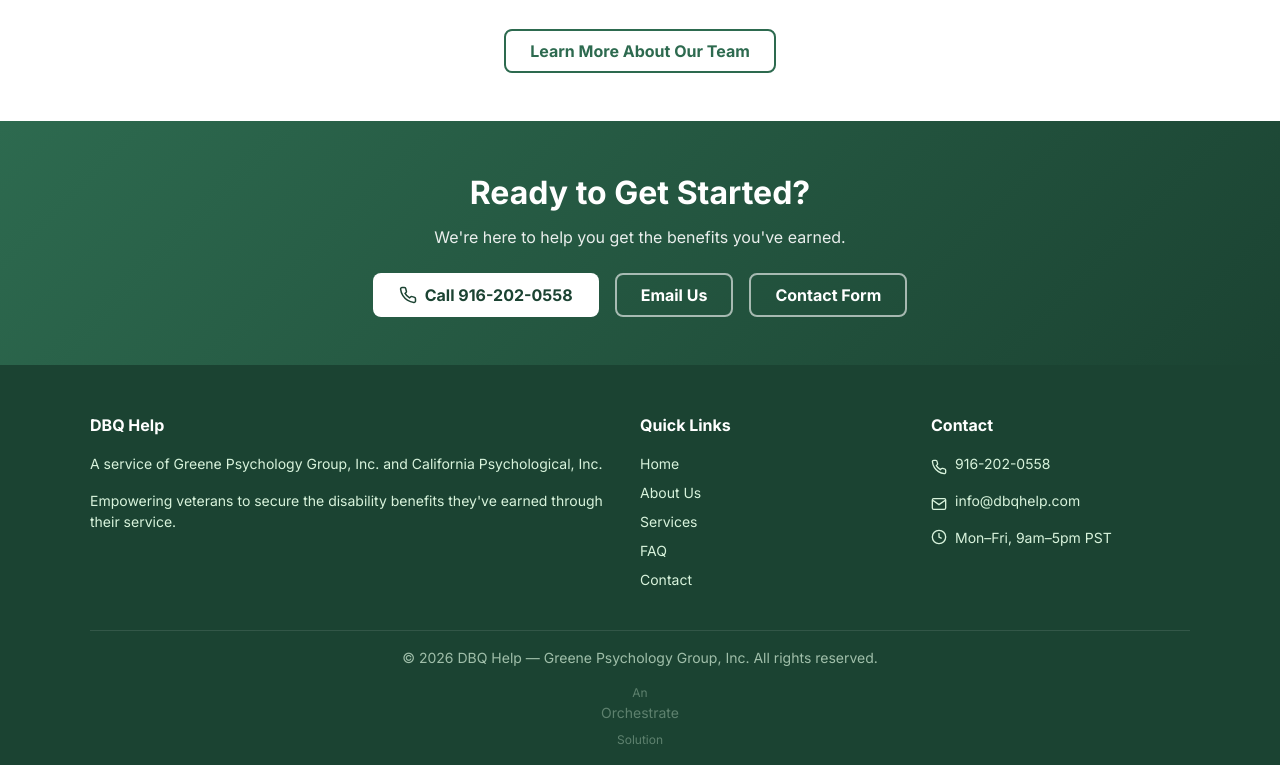
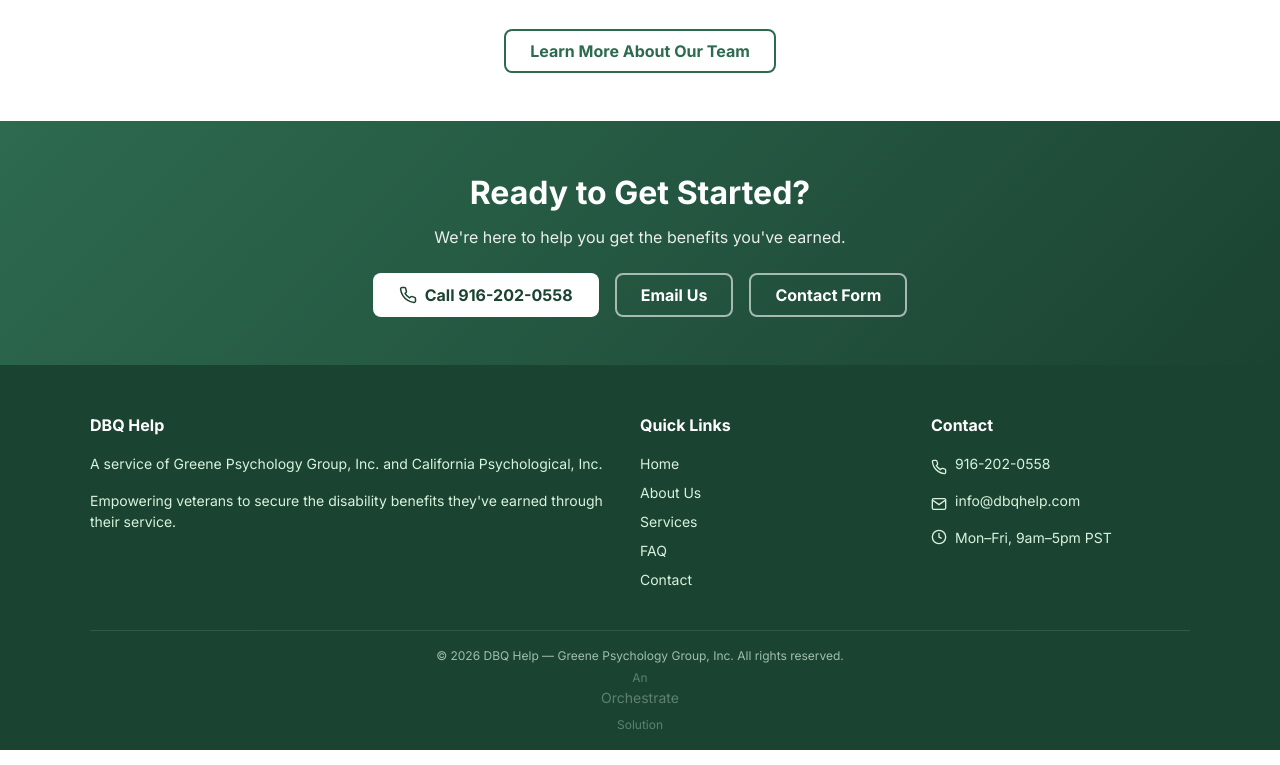
Before and after one commit to JoshuaWink/mvp-dbqhelp, a plain HTML site: page index.html in a window 1280 px wide. Shown: the part 1717-2482 px from the top of the page. Drawn offline with Linux system fonts and the light colour scheme.

Commit message:
fix: scope footer p rule to __inner to avoid bottom bar regression

```diff
--- a/dbq-theme.css
+++ b/dbq-theme.css
@@ -533,13 +533,13 @@
   margin-bottom: var(--cup-space-md);
   color: #ffffff;
 }
-.dbq-footer p {
+.dbq-footer__inner p {
   font-size: var(--cup-font-size-sm);
 }
-.dbq-footer p + p {
+.dbq-footer__inner p + p {
   margin-top: 0;
 }
-.dbq-footer p:first-of-type {
+.dbq-footer__inner p:first-of-type {
   margin-bottom: var(--cup-space-md);
 }
 .dbq-footer a {
```
